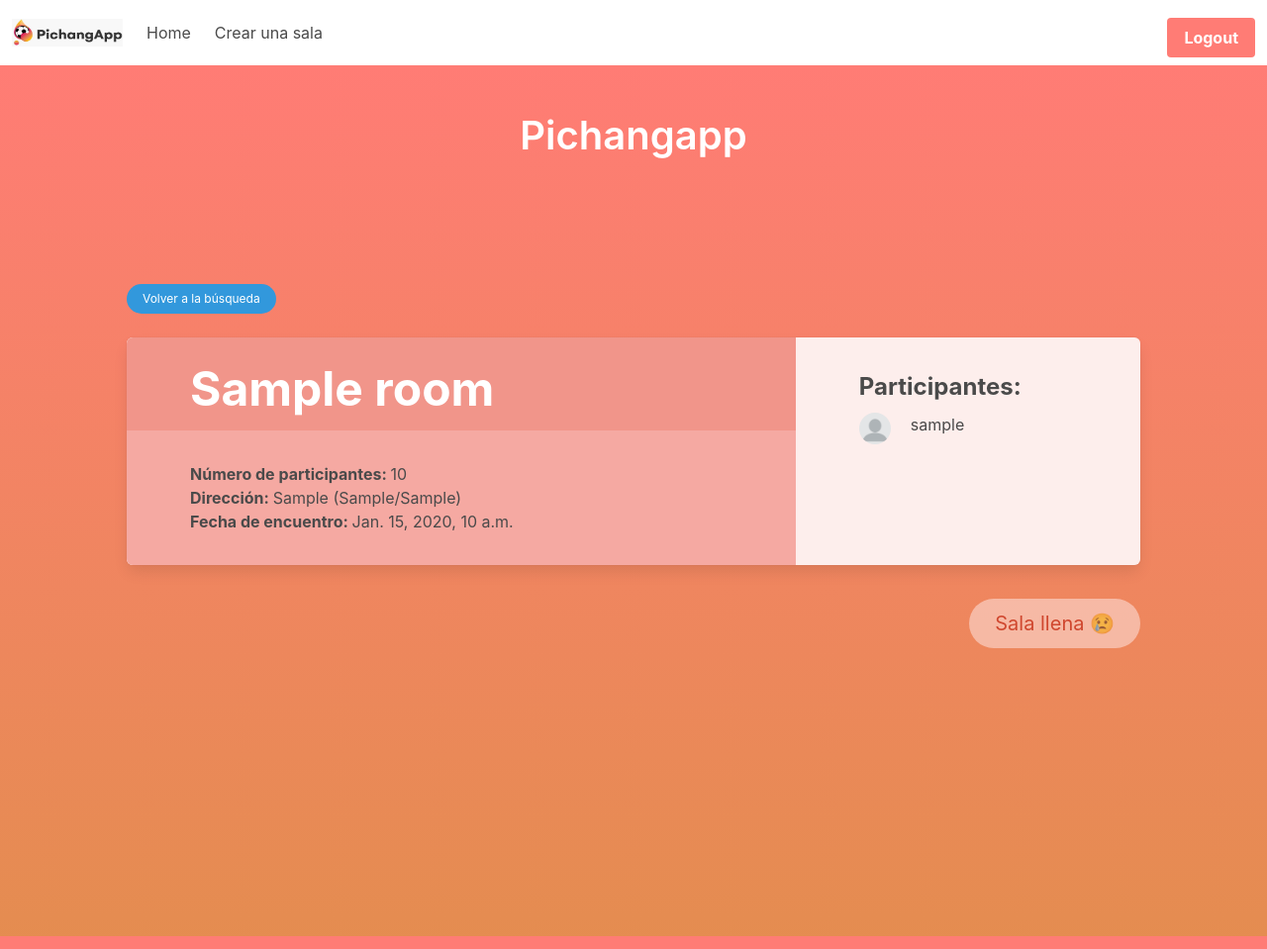
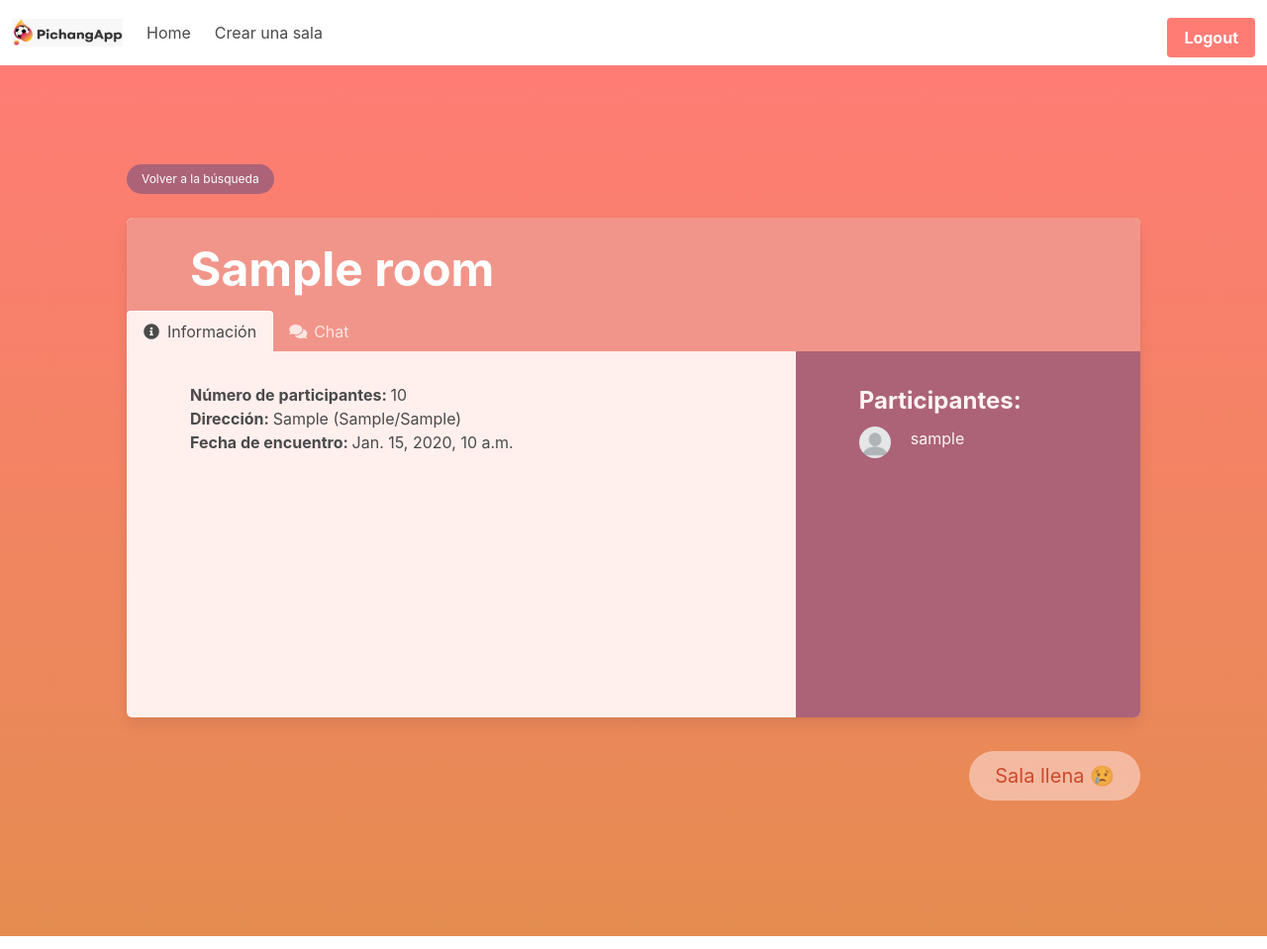
Before and after one commit to DCC-CC4401/2021-1-Grupo-2, a Django app: page /rooms/1/ in a window 1280 px wide. Shown: the whole page at 99% size. Run offline with Django 3.2, Linux system fonts and the light colour scheme; tables that the repository leaves empty hold one stand-in row (values such as "Sample post"); some libraries are stand-ins or nearby versions.

Commit message:
feat(detalle_sala): update layout

```diff
--- a/pichapp/static/pichapp/room_detail.css
+++ b/pichapp/static/pichapp/room_detail.css
@@ -1,5 +1,5 @@
 .center-container {
-  margin-top: 5px;
+  margin-top: -52px;
   padding: 70px;
   width: 100%;
   display: flex;
@@ -20,7 +20,8 @@
 }
 
 .back-to-search-button {
-  background-color: #e9857f;
+  background-color: #ac6378 !important;
+  border: none !important;
   color: white;
 }
 
@@ -44,32 +45,51 @@
   width: 100%;
   display: grid;
   grid-template-columns: 1fr;
-  grid-template-rows: 1fr 1fr 1fr;
+  grid-template-rows: auto auto auto 1fr;
   grid-template-areas:
-    "header" "info" "participants";
+    "header" "participants" "tabs" "info";
   background-color: white;
 }
 
 @media (min-width: 900px) {
   .room-box {
     grid-template-columns: 66% 34%;
-    grid-template-rows: auto 1fr;
+    grid-template-rows: auto auto 370px;
     grid-template-areas:
-      "header participants"
+      "header header"
+      "tabs tabs"
       "info participants";
   }
 }
 
 .room-box-info {
-  background-color: #f5a9a2;
+  background-color: #ffefed;
   padding: 32px 64px 32px 64px;
   grid-area: info;
 }
 
+.room-box-tabs {
+  background-color: #ac6378;
+  grid-area: tabs;
+  color: #ffefed;
+}
+
+.room-box-tabs li.is-active a {
+  background-color: #ffefed !important;
+  color: rgb(74,74,74) !important;
+}
+
 .room-box-participants {
-  background-color: rgba(245, 169, 162, 0.2);
+  background-color: #ac6378;
+  color: #fff4f4;
   padding: 32px 64px 32px 64px;
   grid-area: participants;
+}
+
+@media (min-width: 900px) {
+  .room-box-tabs {
+    background-color: #f1958a;
+  }
 }
 
 .room-box-participants h3 {
--- a/pichapp/templates/pichapp/room_detail.html
+++ b/pichapp/templates/pichapp/room_detail.html
@@ -6,10 +6,9 @@
   <meta charset="utf-8">
   <meta name="viewport" content="width=device-width, initial-scale=1.0">
   <link rel="stylesheet" href="https://use.fontawesome.com/releases/v5.6.3/css/all.css">
-  <link rel="stylesheet" type="text/css" href="https://cdnjs.cloudflare.com/ajax/libs/bulma/0.7.5/css/bulma.css">
-    <link rel="stylesheet" type="text/css" href="{% static 'pichapp/register.css' %}">
-    <link rel="stylesheet" type="text/css" href="{% static 'pichapp/mystyles.css' %}">
-    <link rel="stylesheet" type="text/css" href="{% static 'pichapp/room_detail.css' %}">
+  <link rel="stylesheet" type="text/css" href="{% static 'pichapp/register.css' %}">
+  <link rel="stylesheet" type="text/css" href="{% static 'pichapp/mystyles.css' %}">
+  <link rel="stylesheet" type="text/css" href="{% static 'pichapp/room_detail.css' %}">
 </head>
 
 <body>
@@ -17,11 +16,10 @@
 
   <div class="hero is-primary">
     <div class="hero-body">
-      <h1 class="title has-text-centered is-size-2"> Pichangapp </h1>
       <div class="center-container">
         <div class="content-wrapper">
           <div class="container-button">
-            <a class="button is-info is-rounded is-small" href="#"> Volver a la búsqueda </a>
+            <a class="button is-info is-rounded is-small back-to-search-button" href="#"> Volver a la búsqueda </a>
           </div>
           <div class="room-box">
             <div class="room-box-header">
@@ -31,6 +29,24 @@
               <p>
                 {{ room.category.verbose_name }}
               </p>
+              </div>
+            <div class="room-box-tabs">
+              <div class="tabs is-boxed">
+                <ul>
+                  <li class="is-active">
+                    <a>
+                      <span class="icon is-small"><i class="fas fa-info-circle" aria-hidden="true"></i></span>
+                      <span>Información</span>
+                    </a>
+                  </li>
+                  <li>
+                    <a>
+                      <span class="icon is-small"><i class="fas fa-comments" aria-hidden="true"></i></span>
+                      <span>Chat</span>
+                    </a>
+                  </li>
+                </ul>
+              </div>
             </div>
             <div class="room-box-info">
               <p>
```
